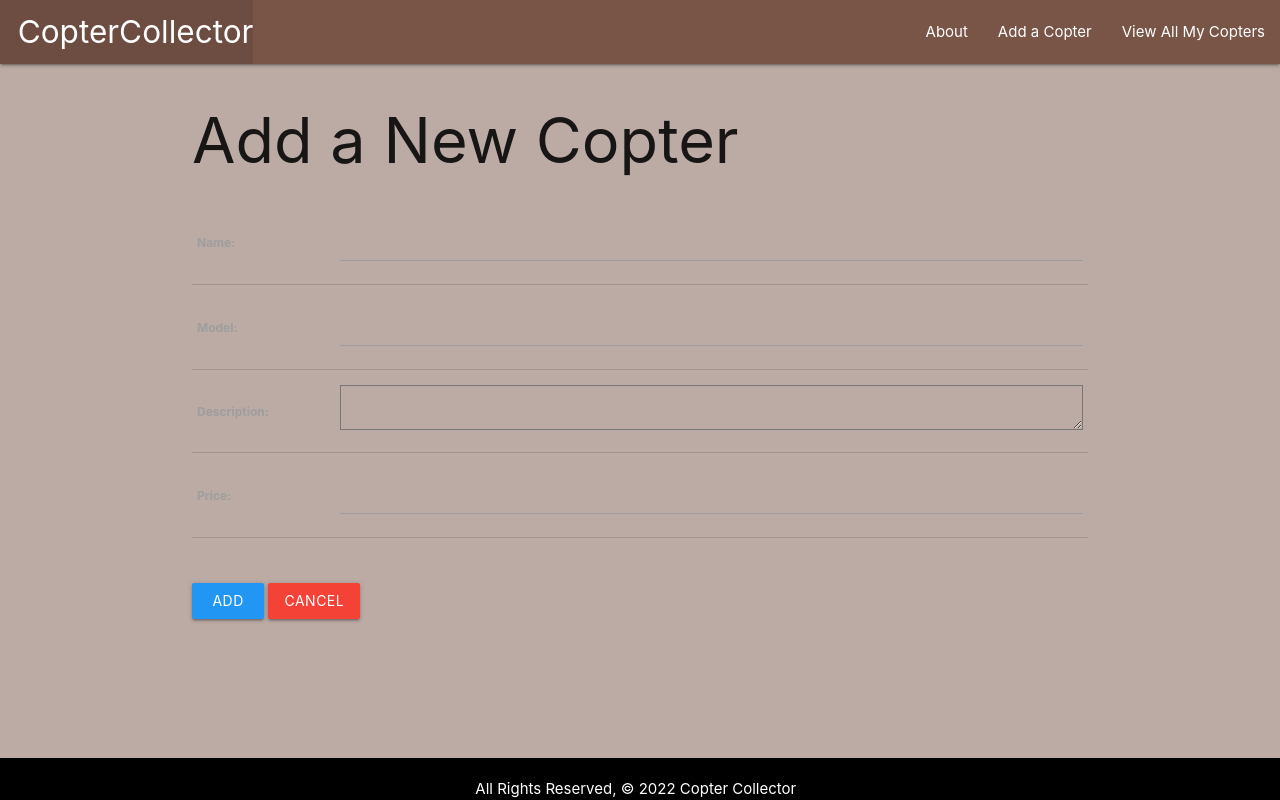
After one commit to azvontsov/coptercollector, a Django app: page /copters/create/ in a window 1280 px wide. The commit adds this page. Run offline with Django 4.2, Linux system fonts and the light colour scheme.

Commit message:
added copter details, confirm delete udate

```diff
--- a/main_app/models.py
+++ b/main_app/models.py
@@ -1,4 +1,5 @@
 from django.db import models
+from django.urls import reverse
 
 # Create your models here.
 
@@ -10,3 +11,6 @@ class Copter(models.Model):
 
     def __str__(self):
         return self.name
+
+    def get_absolute_url(self):
+        return reverse('detail', kwargs={'copter_id': self.id})
--- a/main_app/templates/base.html
+++ b/main_app/templates/base.html
@@ -28,9 +28,8 @@
             </li>
           </ul>
           <ul class="right">
-            <li>
-              <a href="/about">About</a>
-            </li>
+            <li><a href="/about">About</a></li>
+            <li><a href="{% url 'copters_create' %}">Add a Copter</a></li>
             <li><a href="/copters">View All My Copters</a></li>
           </ul>
         </div>
--- /dev/null
+++ b/main_app/templates/main_app/copter_form.html
@@ -0,0 +1,26 @@
+{% extends 'base.html' %} {% block content %} {% if object %}
+<h1>Edit {{ object.name }}'s info</h1>
+{% else %}
+<h1>Add a New Copter</h1>
+{% endif %}
+
+<form action="" method="POST">
+  {% csrf_token %}
+  <table>
+    {{ form.as_table }}
+  </table>
+  <br />
+  <br />
+  <input
+    class="btn blue"
+    type="submit"
+    value="{% if object %} Edit {% else %} Add {% endif %}"
+  />
+  {% if object %}
+  <a class="btn red" href="{% url 'detail' object.id %}">Cancel</a>
+  {% else %}
+  <a class="btn red" href="{% url 'home' %}">Cancel</a>
+  {% endif %}
+</form>
+
+{% endblock %}
--- a/main_app/urls.py
+++ b/main_app/urls.py
@@ -6,4 +6,8 @@ urlpatterns = [
     path('about/', views.about, name='about'),
     path('copters/', views.copters_index, name='index'),
     path('copters/<int:copter_id>', views.copters_detail, name='detail'),
+    path('copters/create/', views.CopterCreate.as_view(), name='copters_create'),
+    path('copters/<int:pk>/update/', views.CopterUpdate.as_view(), name='copters_update'),
+    path('copters/<int:pk>/delete/', views.CopterDelete.as_view(), name='copters_delete'),
+
 ]
--- a/main_app/views.py
+++ b/main_app/views.py
@@ -1,7 +1,7 @@
 from django.shortcuts import render
 
 from django.http import HttpResponse
-
+from django.views.generic.edit import CreateView, UpdateView, DeleteView
 from .models import Copter
 
 # Create your views here.
@@ -16,8 +16,6 @@ def home(request):
 def about(request):
     return render(request, 'about.html')
 
-def copters_index(request):
-    return render(request, 'copters/index.html', { 'copters' : copters})
 
 def copters_index(request):
     copters = Copter.objects.all()
@@ -26,3 +24,16 @@ def copters_index(request):
 def copters_detail(request, copter_id):
     copter = Copter.objects.get(id=copter_id)
     return render(request, 'copters/detail.html', { 'copter' : copter })
+
+
+
+class CopterCreate(CreateView):
+    model = Copter
+    fields = ['name', 'model', 'description', 'price']
+
+class CopterUpdate(UpdateView):
+    model = Copter
+    fields = ['name', 'model', 'description', 'price']
+class CopterDelete(DeleteView):
+    model = Copter
+    success_url = '/copters/'
```
Also changed, not shown: main_app/templates/copters/detail.html (+15 -2 lines), main_app/templates/main_app/accessories_confirm_delete.html (added, +16 -0 lines), main_app/templates/main_app/accessories_form.html (added, +19 -0 lines), main_app/templates/main_app/copter_confirm_delete.html (added, +11 -0 lines).
